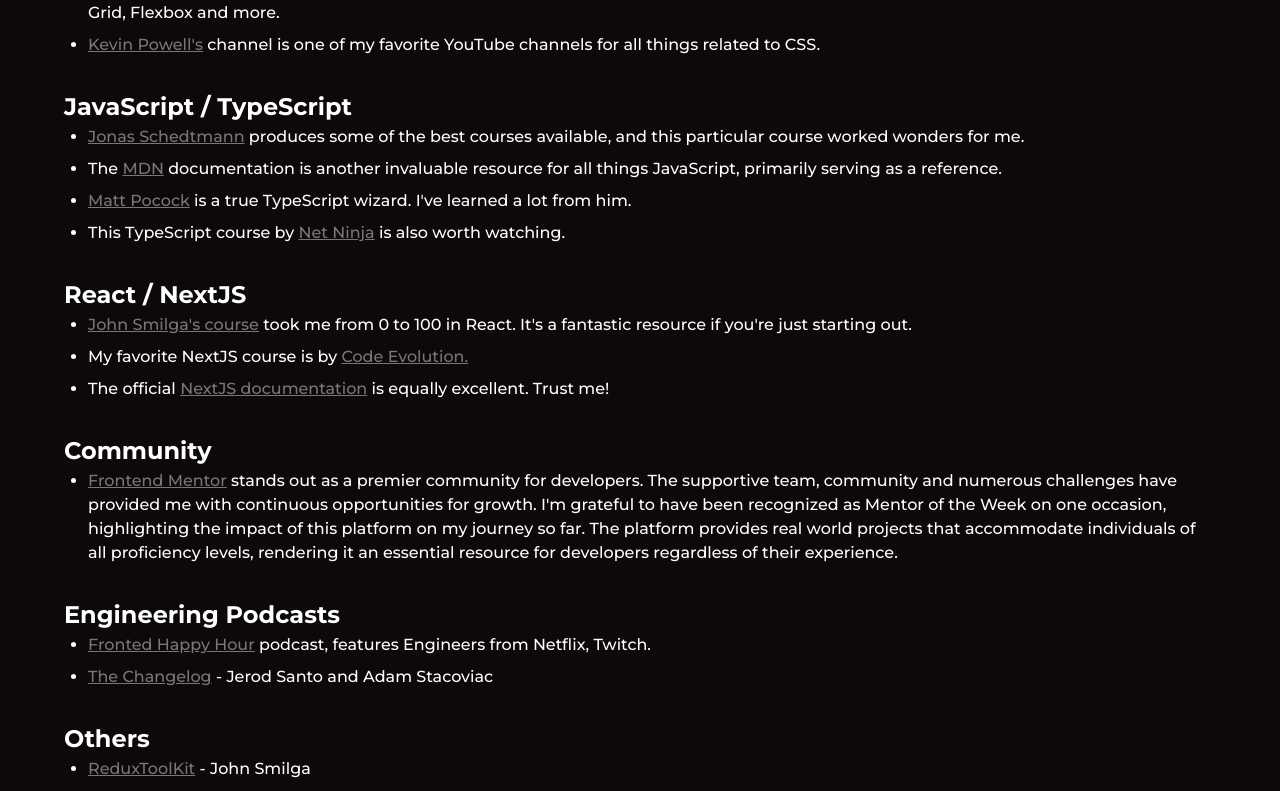
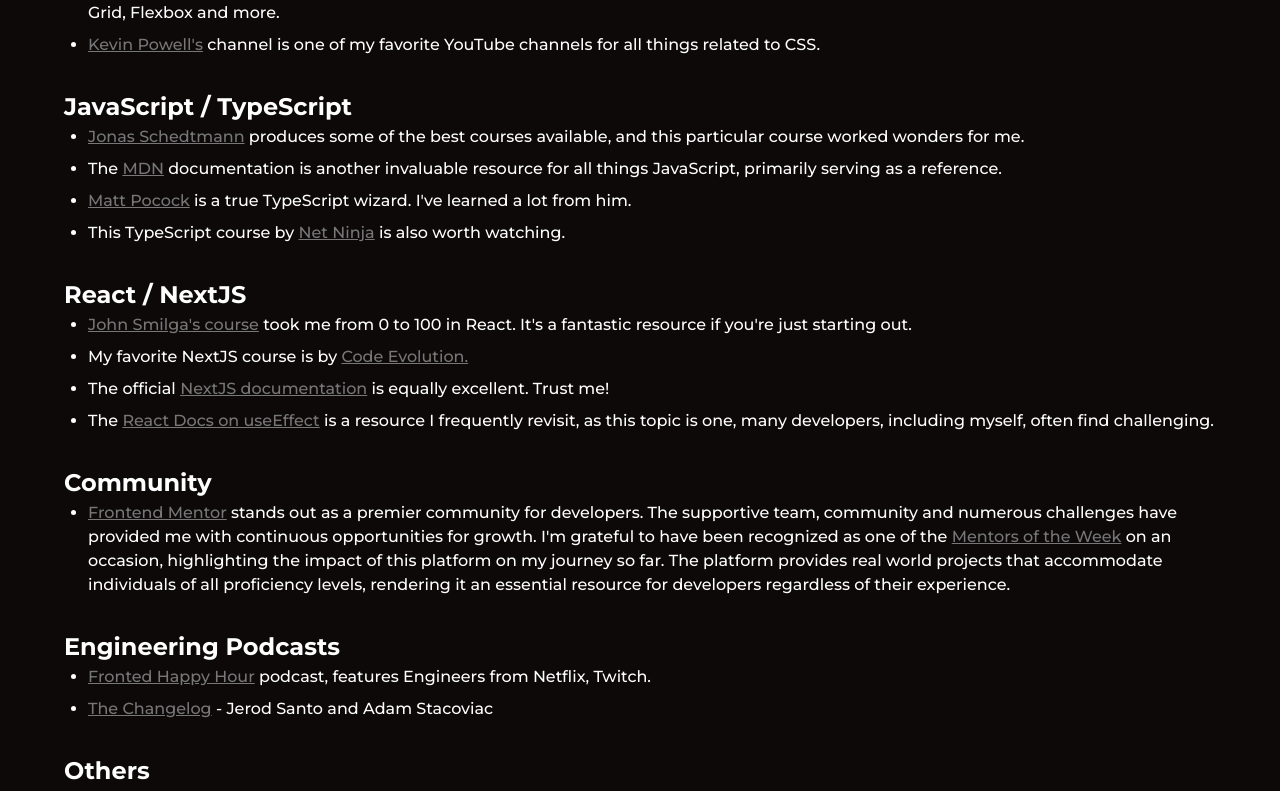
Before and after one commit to Kl3va/portfolio, a Next.js app: page /resources in a window 1280 px wide. Shown: the part 393-1184 px from the top of the page. Built offline with nearby package versions, Linux system fonts and the light colour scheme.

Commit message:
update: updated old links

```diff
--- a/data/resourcesData.ts
+++ b/data/resourcesData.ts
@@ -22,11 +22,11 @@
       heading: 'React / NextJS',
       contents: `<ul><li><a href='https://www.youtube.com/watch?v=iZhV0bILFb0&t=6s'target='_blank'>John Smilga's course</a> took me from 0 to 100 in React. It's a fantastic resource if you're just starting out.</li>
         <li>My favorite NextJS course is by <a href='https://www.youtube.com/playlist?list=PLC3y8-rFHvwgC9mj0qv972IO5DmD-H0ZH'target='_blank'>Code Evolution.</a></li>
-        <li>The official <a href='https://nextjs.org/docs'target='_blank'>NextJS documentation</a> is equally excellent. Trust me!</li></ul>`,
+        <li>The official <a href='https://nextjs.org/docs'target='_blank'>NextJS documentation</a> is equally excellent. Trust me!</li><li>The <a href='https://react.dev/learn/you-might-not-need-an-effect#' target='_blank'>React Docs on useEffect</a> is a resource I frequently revisit, as this topic is one, many developers, including myself, often find challenging.</li></ul>`,
     },
     {
       heading: 'Community',
-      contents: `<ul><li><a href='https://www.frontendmentor.io/'target='_blank'>Frontend Mentor</a> stands out as a premier community for developers. The supportive team, community and numerous challenges have provided me with continuous opportunities for growth. I'm grateful to have been recognized as Mentor of the Week on one occasion, highlighting the impact of this platform on my journey so far. The platform provides real world projects that accommodate individuals of all proficiency levels, rendering it an essential resource for developers regardless of their experience.</li></ul>`,
+      contents: `<ul><li><a href='https://www.frontendmentor.io/'target='_blank'>Frontend Mentor</a> stands out as a premier community for developers. The supportive team, community and numerous challenges have provided me with continuous opportunities for growth. I'm grateful to have been recognized as one of the <a href='https://x.com/frontendmentor/status/1508475436484997138?s=46'target='_blank'>Mentors of the Week</a> on an occasion, highlighting the impact of this platform on my journey so far. The platform provides real world projects that accommodate individuals of all proficiency levels, rendering it an essential resource for developers regardless of their experience.</li></ul>`,
     },
     {
       heading: 'Engineering Podcasts',
```
